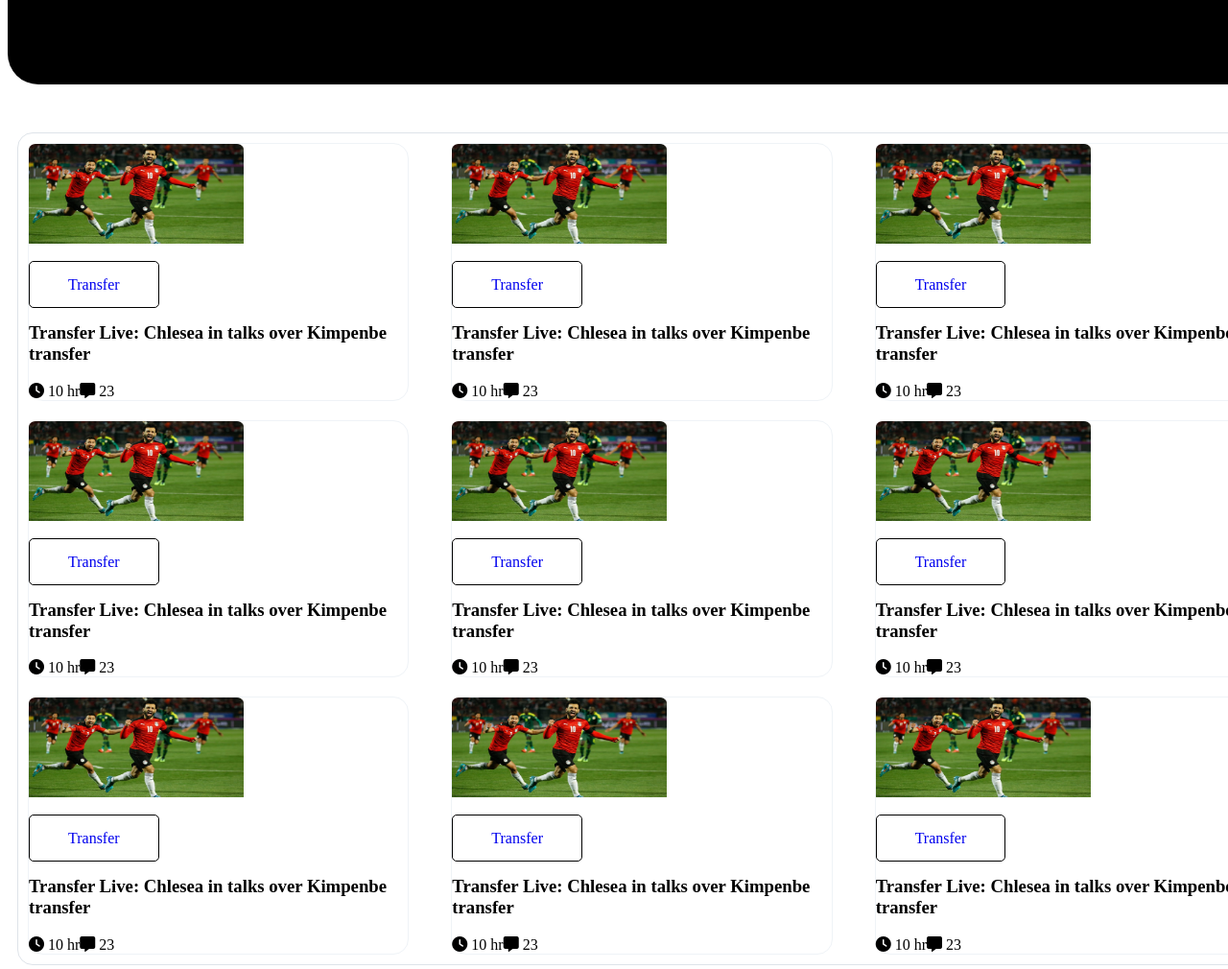
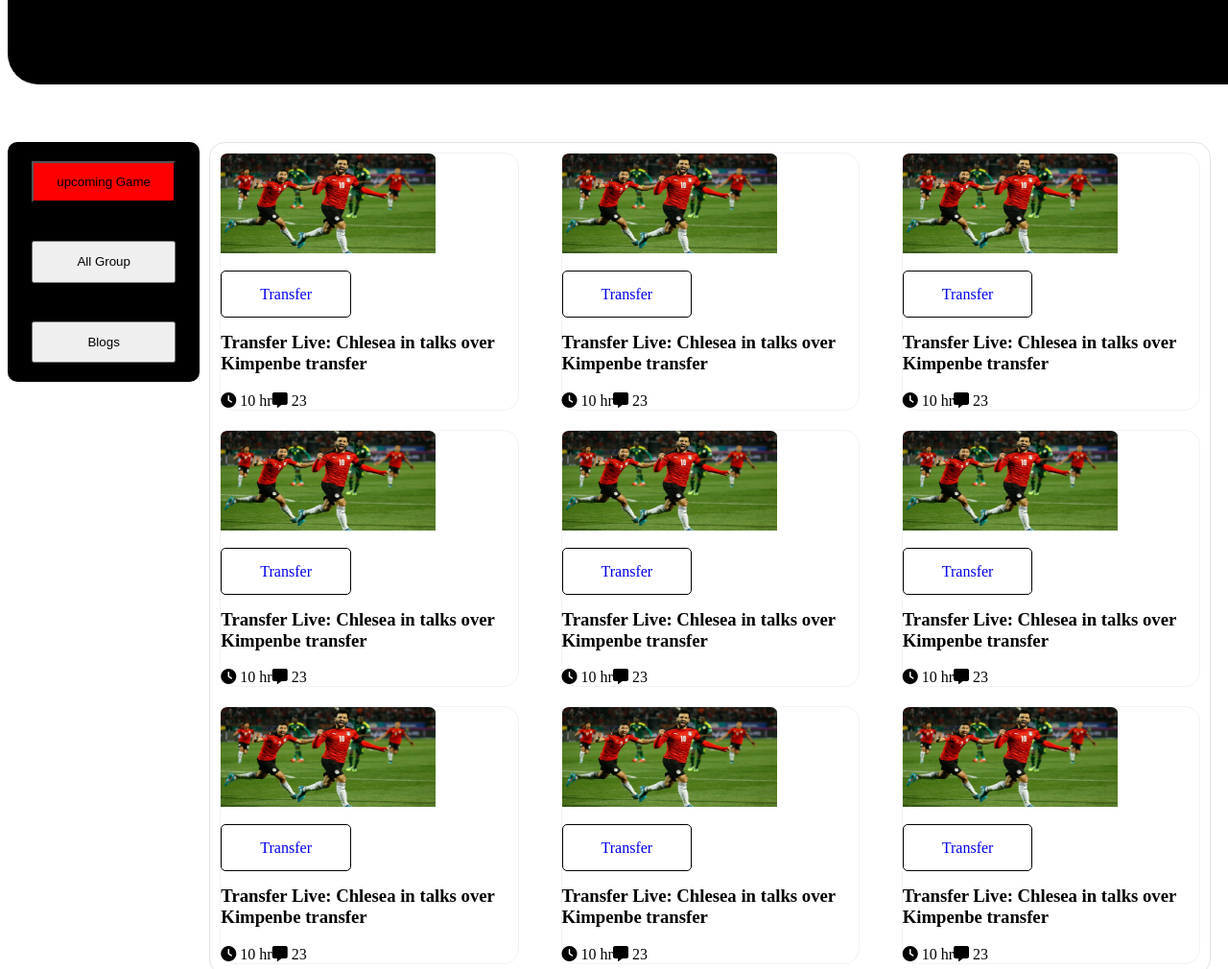
Before and after one commit to Aktarull/assignment-2, a plain HTML site: page index.html in a window 1280 px wide. Shown: the part 640-1650 px from the top of the page at 96% size. Drawn offline with Linux system fonts and the light colour scheme.

Commit message:
forthcommit

```diff
--- a/index.html
+++ b/index.html
@@ -28,6 +28,11 @@
         </section>
         <!--Latest Blogs-->
         <section class="container">
+            <div class="left-box">
+                <button class="info-bton">upcoming Game</button>
+                <button class="info-btn">All Group</button>
+                <button class="info-btn ">Blogs</button>
+            </div>
             <div class="blogs">
                 <div class="blog">
                     <div class="blog-image">
--- a/style.css
+++ b/style.css
@@ -40,6 +40,42 @@
     padding-bottom: 10px;
     font-size: 25px;
     color: aliceblue;
+}
+
+/*--------------
+left box style*/
+.container {
+    display: flex;
+}
+
+.left-box {
+    display: flex;
+    width: 250px;
+    height: 250px;
+    background-color: black;
+    flex-direction: column;
+    justify-content: center;
+    align-items: center;
+    border-radius: 10px;
+    margin-top: 10px;
+
+}
+
+.info-btn {
+    height: 100px;
+    width: 150px;
+    margin-top: 20px;
+    margin-bottom: 20px;
+    padding: 10px;
+}
+
+.info-bton {
+    height: 100px;
+    width: 150px;
+    margin-top: 20px;
+    margin-bottom: 20px;
+    background-color: red;
+    padding: 10px;
 }
 
 /*---------------
@@ -95,7 +131,7 @@ Footer Styles
 }
 
 hr {
-    width: 50%;
+    width: 80%;
     color: #8a8383;
 }
 
```
